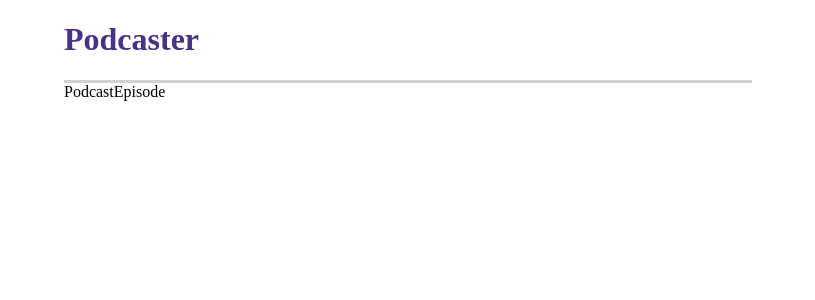
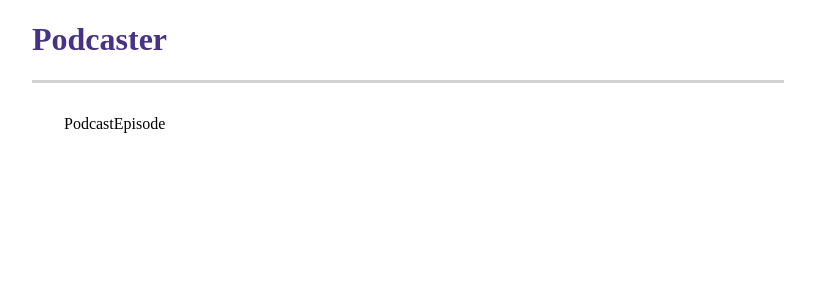
Before and after one commit to magarciaprieto/podcast-player-app, a React app: page /podcast/1/episode/1 in a window 1280 px wide. Shown: the top 300 px of the page, without its empty margins (232-1047 px from the left). Built offline with nearby package versions, Linux system fonts and the light colour scheme; the HTML template or start-up script is replaced by a standard one.

Commit message:
style: Fix Home + Layout + Listitem styles + Set Layout header

```diff
--- a/src/components/Home/index.tsx
+++ b/src/components/Home/index.tsx
@@ -1,19 +1,18 @@
-/* eslint-disable @typescript-eslint/no-explicit-any */
 import ListItem from '../ListItem'
 import styles from './index.module.css'
 import usePodcastsFetch from '../../hooks/usePodcastsFetch'
+import Loading from '../Loading'
 
 const Home = () => {
   const { podcasts, isFetching } = usePodcastsFetch()
 
   if (isFetching) {
     return (
-      <div style={{ display: 'flex', justifyContent: 'end', width: '100vw' }}>Loading</div>
+      <Loading />
     )
   }
   return (
     <div>
-      <h1>Top 100 Podcasts</h1>
       <div className={styles.listContainer}>
         {podcasts.map((podcast, idx) => (
           <ListItem key={idx} podcast={podcast} />
--- a/src/components/Layout/index.module.css
+++ b/src/components/Layout/index.module.css
@@ -1,13 +1,17 @@
 .container {
-  margin: 0 18rem
+  margin: 0 16rem
+}
+
+.line {
+  width: 100%;
+  border-bottom: 3px solid #D2D2D2;
 }
 
 .title {
   color: #483285;
+  cursor: pointer;
 }
 
-.line {
-  width: 100%;
-  height: 3px;
-  background-color: #D2D2D2;
+.mainContainer {
+  margin: 2rem
 }
--- a/src/components/Layout/index.tsx
+++ b/src/components/Layout/index.tsx
@@ -1,17 +1,19 @@
-import { Outlet } from 'react-router-dom'
+import { Outlet, useNavigate } from 'react-router-dom'
 import styles from './index.module.css'
 
 const Layout = () => {
+  const navigate = useNavigate()
+  const handleClick = () => {
+    navigate('/')
+  }
   return (
     <div className={styles.container}>
       <header>
-        <div>
-          <h1 className={styles.title}> Podcaster</h1>
-          <div className={styles.line} /> {/* This div creates the line */}
-
+        <div className={styles.line}>
+          <h1 className={styles.title} onClick={handleClick}>Podcaster</h1>
         </div>
       </header>
-      <main>
+      <main className={styles.mainContainer}>
         <Outlet />
       </main>
     </div>
--- a/src/components/ListItem/index.module.css
+++ b/src/components/ListItem/index.module.css
@@ -5,7 +5,7 @@
   justify-content: center;
   position: relative;
   font-size: 1.25rem;
-  flex-basis: 25%; /* Each item takes up 25% of the container width to create 4 items in a row */
+  flex-basis: 25%;
   padding: .625rem;
   box-sizing: border-box;
   width: 100%;
@@ -20,7 +20,7 @@
   justify-content: center;
   align-items: center;
   text-align: center;
-  width: 21.875rem;
+  width: 18.875rem;
   min-height: 12.5rem;
   z-index: 1;
   border: 1px solid #D2D2D2;
@@ -30,9 +30,9 @@
 }
 
 .circle {
-  width: 12.5rem;
+  width: 10.5rem;
   position: absolute;
-  height: 12.5rem;
+  height: 10.5rem;
   background-color: #ff6b6b;
   transform: translateY(-40%);
   border-radius: 50%;
```
